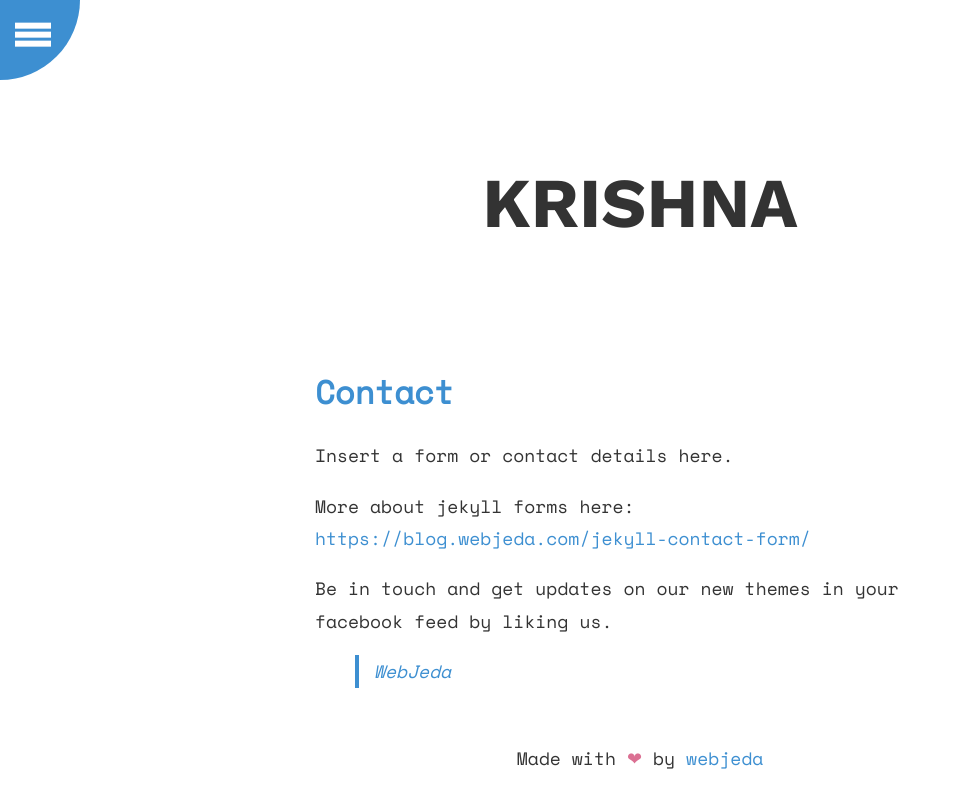
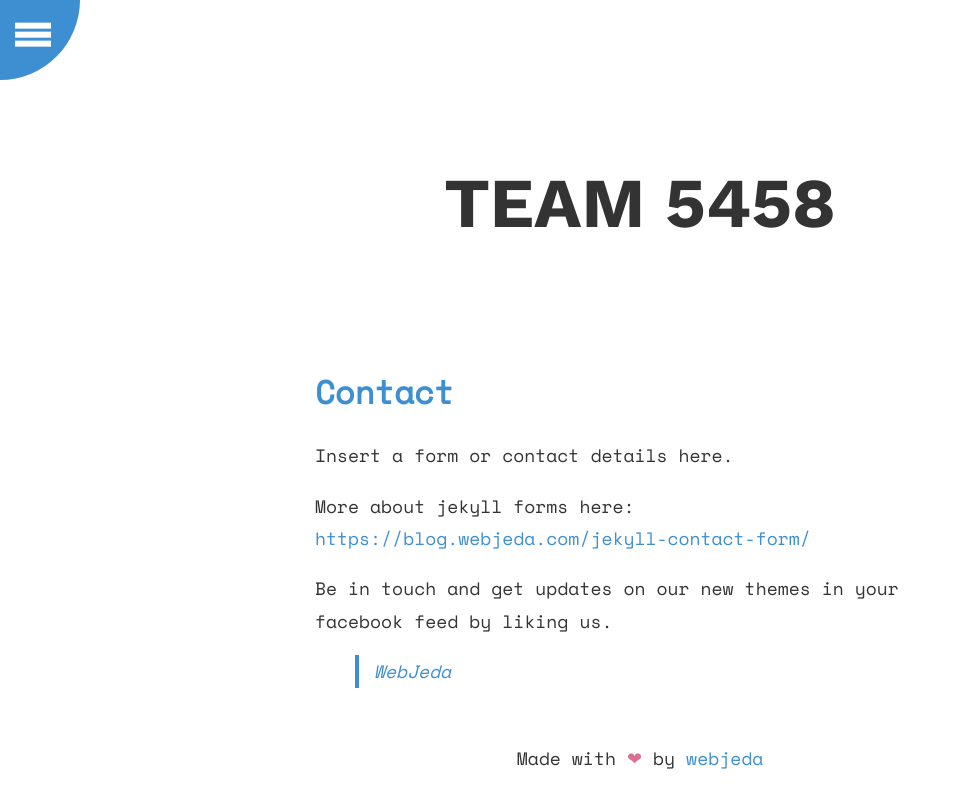
Before and after one commit to FRCTeam5458DigitalMinds/team5458.com, a Jekyll site: the page built from _pages/contact.md, in a window 1280 px wide. Shown: the top 808 px of the page, without its empty margins (0-961 px from the left). Built offline with Jekyll 4.4.1, drawn with Linux system fonts in a browser that asks for light colours.

Commit message:
Fix config.yml

```diff
--- a/_config.yml
+++ b/_config.yml
@@ -1,14 +1,10 @@
 ### your site title here
 
-title: Krishna
+title: Team 5458
 
-baseurl: /krishna
+baseurl: /
 sass:
     style: compressed
-
-
-# Tracker
-analytics: UA-83979019-1
 
 
 exclude:
```
